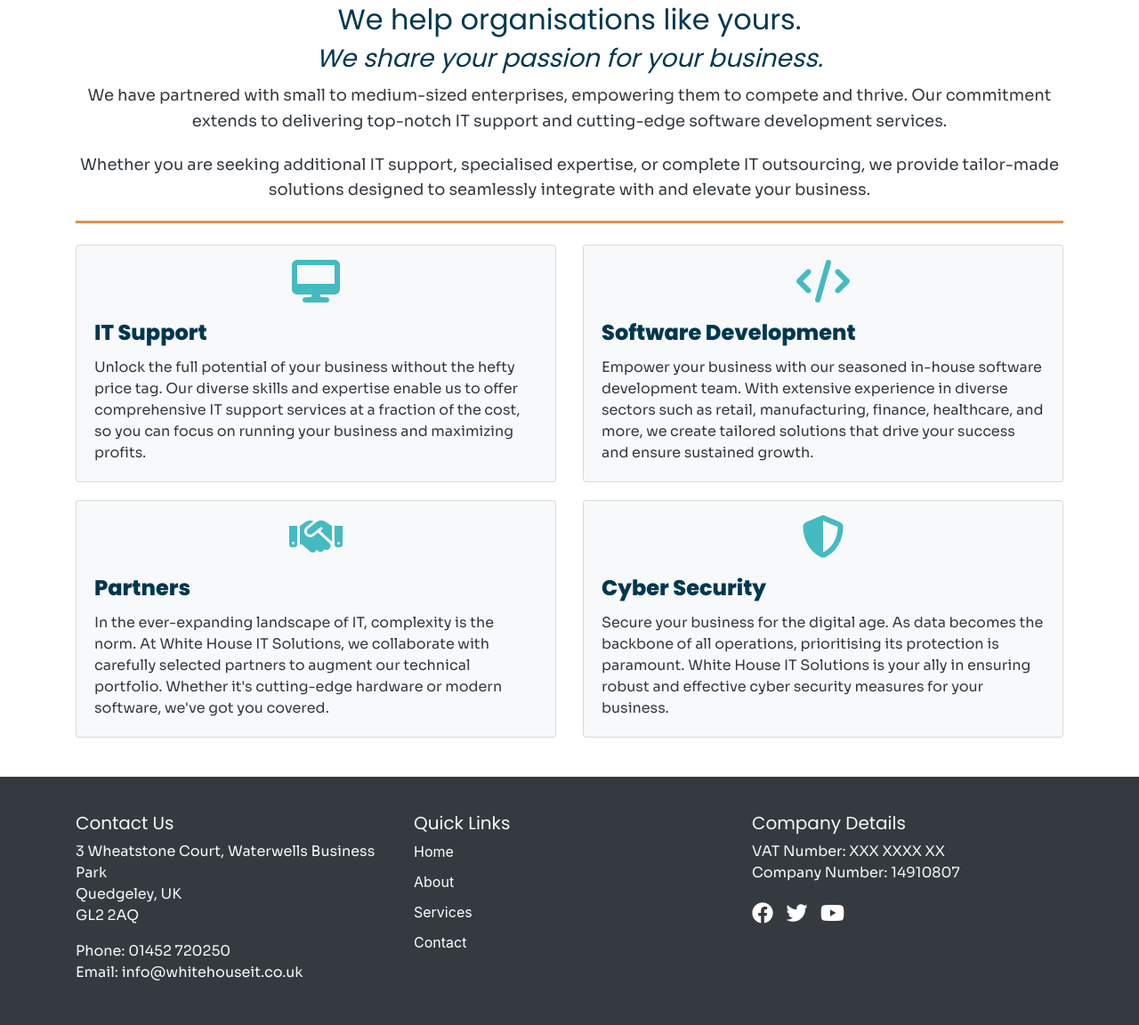
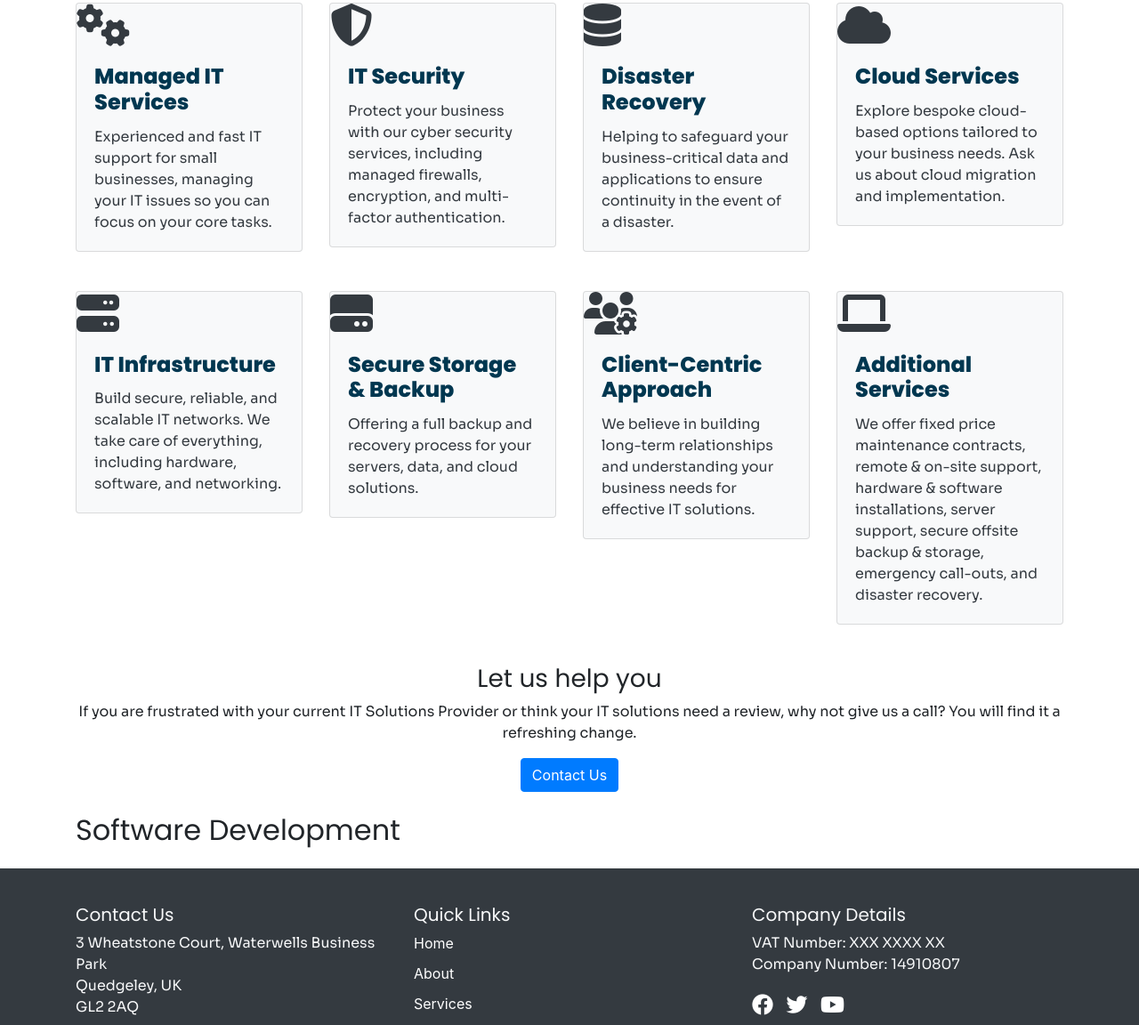
Before and after one commit to Severnside-Software/WHITS-website, a plain HTML site: page services.html in a window 1280 px wide. Shown: the part 477-1629 px from the top of the page at 89% size. Drawn offline with nearby package versions, Linux system fonts and the light colour scheme.

Commit message:
add copy and cards to services page for support

```diff
--- a/services.html
+++ b/services.html
@@ -86,64 +86,119 @@
     </div>
 </div>
 
-<!-- Content Section -->
-<div class="container mt-4 about-us-container">
-    <h2 class="we-help">We help organisations like yours.</h2>
-    <h3 class="we-share">We share your passion for your business.</h3>
-    <p> We have partnered with small to medium-sized enterprises, empowering them to compete and thrive. Our commitment extends to delivering top-notch IT support and cutting-edge software development services.</p>
-    <p> Whether you are seeking additional IT support, specialised expertise, or complete IT outsourcing, we provide tailor-made solutions designed to seamlessly integrate with and elevate your business.</p>
-    <hr>
-</div>
-
-<div class="container mt-4">
+<!-- IT Support Section -->
+<section class="container mt-4" id="it-support">
     <div class="row">
 
-        <!-- IT Support Card -->
-        <div class="col-12 col-md-6">
-            <div class="card">
-                <i class="fas fa-desktop fa-3x mt-3 mx-auto icon"></i>
+        <!-- Managed IT Services -->
+        <div class="col-md-3">
+            <div class="card service-card">
+                <i class="fas fa-cogs fa-3x"></i>
                 <div class="card-body">
-                    <h5 class="card-title">IT Support</h5>
-                    <p class="card-text">Unlock the full potential of your business without the hefty price tag. Our diverse skills and expertise enable us to offer comprehensive IT support services at a fraction of the cost, so you can focus on running your business and maximizing profits.</p>
+                    <h5 class="card-title">Managed IT Services</h5>
+                    <p class="card-text">Experienced and fast IT support for small businesses, managing your IT issues so you can focus on your core tasks.</p>
                 </div>
             </div>
         </div>
 
-        <!-- Software Development Card -->
-        <div class="col-12 col-md-6">
-            <div class="card">
-                <i class="fas fa-code fa-3x mt-3 mx-auto icon"></i>
+        <!-- IT Security -->
+        <div class="col-md-3">
+            <div class="card service-card">
+                <i class="fas fa-shield-alt fa-3x"></i>
                 <div class="card-body">
-                    <h5 class="card-title">Software Development</h5>
-                    <p class="card-text">Empower your business with our seasoned in-house software development team. With extensive experience in diverse sectors such as retail, manufacturing, finance, healthcare, and more, we create tailored solutions that drive your success and ensure sustained growth.</p>
+                    <h5 class="card-title">IT Security</h5>
+                    <p class="card-text">Protect your business with our cyber security services, including managed firewalls, encryption, and multi-factor authentication.</p>
                 </div>
             </div>
         </div>
 
-        <!-- Partners Card -->
-        <div class="col-12 col-md-6">
-            <div class="card mt-4 mt-md-0">
-                <i class="fas fa-handshake fa-3x mt-3 mx-auto icon"></i>
+        <!-- Disaster Recovery -->
+        <div class="col-md-3">
+            <div class="card service-card">
+                <i class="fas fa-database fa-3x"></i>
                 <div class="card-body">
-                    <h5 class="card-title">Partners</h5>
-                    <p class="card-text">In the ever-expanding landscape of IT, complexity is the norm. At White House IT Solutions, we collaborate with carefully selected partners to augment our technical portfolio. Whether it's cutting-edge hardware or modern software, we've got you covered.</p>
+                    <h5 class="card-title">Disaster Recovery</h5>
+                    <p class="card-text">Helping to safeguard your business-critical data and applications to ensure continuity in the event of a disaster.</p>
                 </div>
             </div>
         </div>
 
-        <!-- Cyber Security Card -->
-        <div class="col-12 col-md-6">
-            <div class="card mt-4 mt-md-0">
-                <i class="fas fa-shield-alt fa-3x mt-3 mx-auto icon"></i>
+        <!-- Cloud Services -->
+        <div class="col-md-3">
+            <div class="card service-card">
+                <i class="fas fa-cloud fa-3x"></i>
                 <div class="card-body">
-                    <h5 class="card-title">Cyber Security</h5>
-                    <p class="card-text">Secure your business for the digital age. As data becomes the backbone of all operations, prioritising its protection is paramount. White House IT Solutions is your ally in ensuring robust and effective cyber security measures for your business.</p>
+                    <h5 class="card-title">Cloud Services</h5>
+                    <p class="card-text">Explore bespoke cloud-based options tailored to your business needs. Ask us about cloud migration and implementation.</p>
                 </div>
             </div>
         </div>
 
     </div>
-</div>
+
+    <div class="row mt-4">
+
+        <!-- IT Infrastructure -->
+        <div class="col-md-3">
+            <div class="card service-card">
+                <i class="fas fa-server fa-3x"></i>
+                <div class="card-body">
+                    <h5 class="card-title">IT Infrastructure</h5>
+                    <p class="card-text">Build secure, reliable, and scalable IT networks. We take care of everything, including hardware, software, and networking.</p>
+                </div>
+            </div>
+        </div>
+
+        <!-- Secure Storage & Backup -->
+        <div class="col-md-3">
+            <div class="card service-card">
+                <i class="fas fa-hdd fa-3x"></i>
+                <div class="card-body">
+                    <h5 class="card-title">Secure Storage & Backup</h5>
+                    <p class="card-text">Offering a full backup and recovery process for your servers, data, and cloud solutions.</p>
+                </div>
+            </div>
+        </div>
+
+        <!-- Client-Centric Approach -->
+        <div class="col-md-3">
+            <div class="card service-card">
+                <i class="fas fa-users-cog fa-3x"></i>
+                <div class="card-body">
+                    <h5 class="card-title">Client-Centric Approach</h5>
+                    <p class="card-text">We believe in building long-term relationships and understanding your business needs for effective IT solutions.</p>
+                </div>
+            </div>
+        </div>
+
+        <!-- Additional Services -->
+        <div class="col-md-3">
+            <div class="card service-card">
+                <i class="fas fa-laptop fa-3x"></i>
+                <div class="card-body">
+                    <h5 class="card-title">Additional Services</h5>
+                    <p class="card-text">We offer fixed price maintenance contracts, remote & on-site support, hardware & software installations, server support, secure offsite backup & storage, emergency call-outs, and disaster recovery.</p>
+                </div>
+            </div>
+        </div>
+
+    </div>
+
+    <div class="row mt-4">
+        <div class="col-md-12 text-center">
+            <h3>Let us help you</h3>
+            <p>If you are frustrated with your current IT Solutions Provider or think your IT solutions need a review, why not give us a call? You will find it a refreshing change.</p>
+            <button class="btn btn-primary">Contact Us</button>
+        </div>
+    </div>
+</section>
+
+
+<!-- Software Development Section -->
+<section class="container mt-4" id="software-development">
+    <h2>Software Development</h2>
+    <!-- Add content for Software Development section -->
+</section>
 
 <!-- Footer Section -->
 <footer class="bg-dark text-light mt-4">
```
